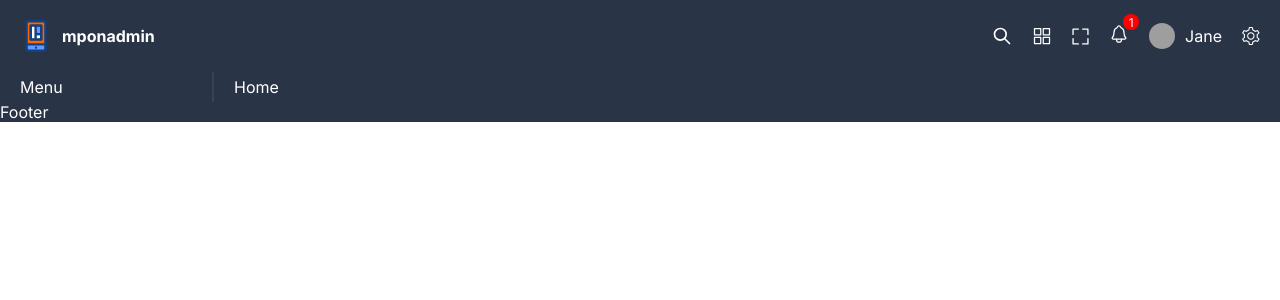
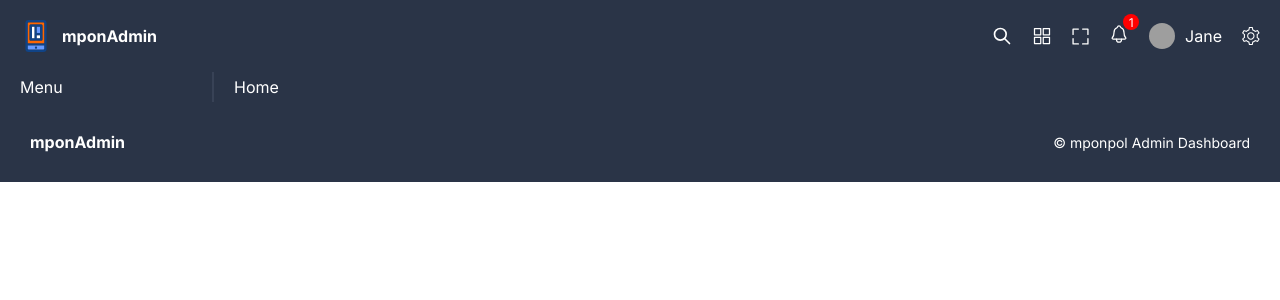
Before and after one commit to mpondev/react-admin-dashboard, a React (Vite) app: page / in a window 1280 px wide. Shown: the top 300 px of the page. Built offline with nearby package versions, Linux system fonts and the light colour scheme; grey boxes are pictures that could not be loaded.

Commit message:
Footer design

```diff
--- a/src/components/footer/Footer.jsx
+++ b/src/components/footer/Footer.jsx
@@ -1,7 +1,12 @@
 import './Footer.scss';
 
 function Footer() {
-  return <div className="footer">Footer</div>;
+  return (
+    <div className="footer">
+      <span>mponAdmin</span>
+      <span>© mponpol Admin Dashboard</span>
+    </div>
+  );
 }
 
 export default Footer;
--- a/src/components/footer/Footer.scss
+++ b/src/components/footer/Footer.scss
@@ -1,2 +1,16 @@
 .footer {
+  display: flex;
+  align-items: center;
+  justify-content: space-between;
+  padding: 30px;
+
+  span {
+    &:first-child {
+      font-weight: bold;
+    }
+
+    &:last-child {
+      font-size: 14px;
+    }
+  }
 }
--- a/src/components/navbar/Navbar.jsx
+++ b/src/components/navbar/Navbar.jsx
@@ -5,7 +5,7 @@ function Navbar() {
     <div className="navbar">
       <div className="logo">
         <img src="logo.svg" alt="logo" />
-        <span>mponadmin</span>
+        <span>mponAdmin</span>
       </div>
       <div className="icons">
         <img src="/search.svg" alt="search icon" className="icon" />
```
